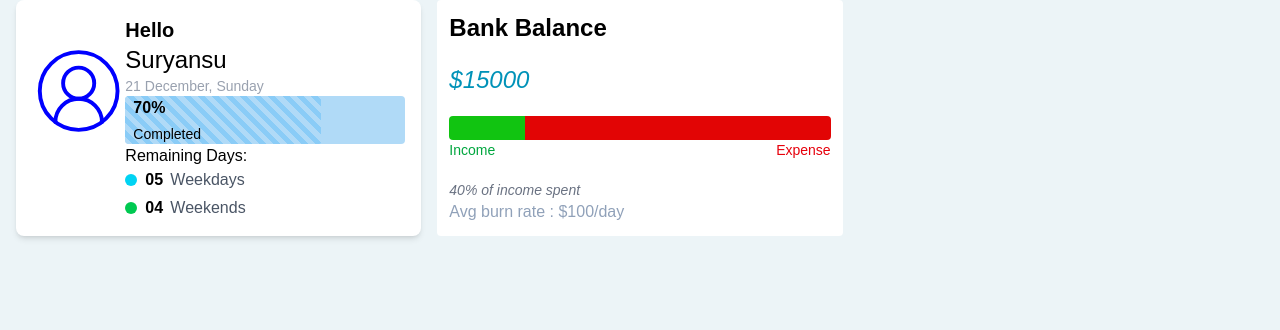
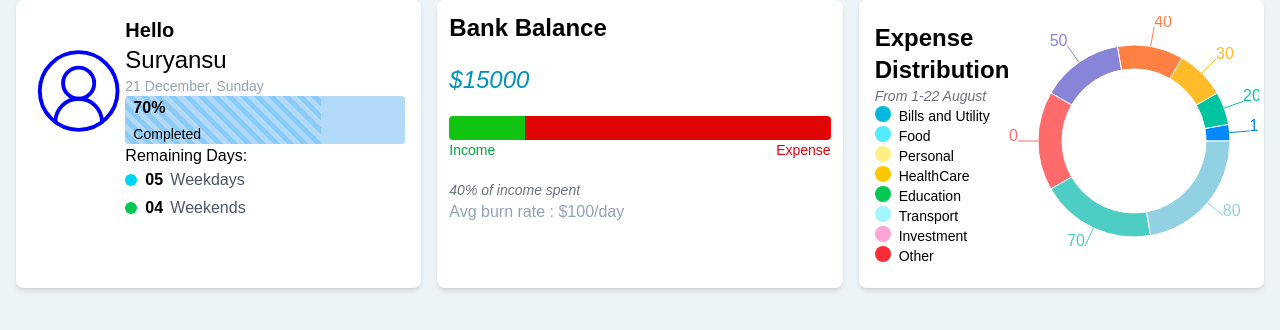
Before and after one commit to Suryansusm1234/Expense-Tracker, a React app in the folder Frontend /: page / in a window 1280 px wide. Shown: the top 330 px of the page. Built offline with nearby package versions, Linux system fonts and the light colour scheme; the HTML template or start-up script is replaced by a standard one.

Commit message:
Created the piechat

```diff
--- a/Frontend /components/BalanceSection.jsx
+++ b/Frontend /components/BalanceSection.jsx
@@ -2,7 +2,7 @@ import React from 'react'
 
 const BalanceSection = ({IncomePercent , ExpensePercent}) => {
     return (
-        <div className='bg-white rounded p-3'>
+        <div className='bg-white rounded-lg shadow-md p-3'>
             <div className='lg:flex flex-col gap-5'>
                 <p className='text-2xl font-bold'>Bank Balance</p>
                 <p className='text-2xl font-medium italic text-cyan-600'>$15000</p>
--- /dev/null
+++ b/Frontend /components/Graph.jsx
@@ -0,0 +1,51 @@
+import React from 'react'
+import Piechat from './Piechat'
+
+const Graph = () => {
+  return (
+    <div className="bg-white p-4 rounded-lg shadow-md flex items-center">
+        <div>
+        <p className='text-2xl font-bold'>Expense Distribution</p>
+        <p className='text-sm italic text-gray-500'>From 1-22 August</p>
+        <ul>
+            <li className='flex gap-2'>
+                <p className=' w-4 h-4 rounded-full bg-cyan-500'></p>
+                <span className='text-sm'>Bills and Utility</span>
+            </li>
+             <li className='flex gap-2'>
+                <p className=' w-4 h-4 rounded-full bg-cyan-300'></p>
+                <span className='text-sm'>Food</span>
+            </li>
+             <li className='flex gap-2'>
+                <p className=' w-4 h-4 rounded-full bg-yellow-200'></p>
+                <span className='text-sm'>Personal</span>
+            </li>
+             <li className='flex gap-2'>
+                <p className=' w-4 h-4 rounded-full bg-yellow-400'></p>
+                <span className='text-sm'>HealthCare</span>
+            </li>
+             <li className='flex gap-2'>
+                <p className=' w-4 h-4 rounded-full bg-green-500'></p>
+                <span className='text-sm'>Education</span>
+            </li>
+             <li className='flex gap-2'>
+                <p className=' w-4 h-4 rounded-full bg-cyan-200'></p>
+                <span className='text-sm'>Transport</span>
+            </li>
+             <li className='flex gap-2'>
+                <p className=' w-4 h-4 rounded-full bg-pink-300'></p>
+                <span className='text-sm'>Investment</span>
+            </li>
+             <li className='flex gap-2'>
+                <p className=' w-4 h-4 rounded-full bg-red-500'></p>
+                <span className='text-sm'>Other</span>
+            </li>
+        </ul>
+        </div>
+        <Piechat />
+    </div>
+
+  )
+}
+
+export default Graph
--- /dev/null
+++ b/Frontend /components/Piechat.jsx
@@ -0,0 +1,12 @@
+import { PieChart, Pie } from 'recharts';
+const Piechat = () => {
+  return (
+    <div className="w-64 h-64">
+      <PieChart width={250} height={250}>
+        <Pie data={[{ name: 'Bills and Utility', value: 10 , fill: '#0088FE' , innerRadius : "60%" }, { name: 'Food', value: 20, fill: '#00C49F'  }, { name: 'Personal', value: 30, fill: '#FFBB28' }, { name: 'HealthCare', value: 40, fill: '#FF8042' }, { name: 'Education', value: 50, fill: '#8884D8' }, { name: 'Transport', value: 60, fill: '#FF6B6B' }, { name: 'Investment', value: 70, fill: '#4ECDC4' }, { name: 'Other', value: 80, fill: '#92D1E3' }]} dataKey="value"  innerRadius= "60%" label />
+      </PieChart>
+    </div>
+  )
+}
+
+export default Piechat
--- a/Frontend /src/App.jsx
+++ b/Frontend /src/App.jsx
@@ -3,6 +3,8 @@ import axios from 'axios'
 import { useState } from 'react'
 import User from '../components/User'
 import BalanceSection from '../components/BalanceSection'
+import Graph from '../components/Graph'
+
 
 
 const App = () => {
@@ -11,6 +13,7 @@ const App = () => {
     <div className='lg:grid-cols-3 grid gap-4 ml-4 mr-4'>
    <User />
    <BalanceSection IncomePercent={IncomePercent} ExpensePercent={80} />
+   <Graph />
    </div>
 
   )
```
